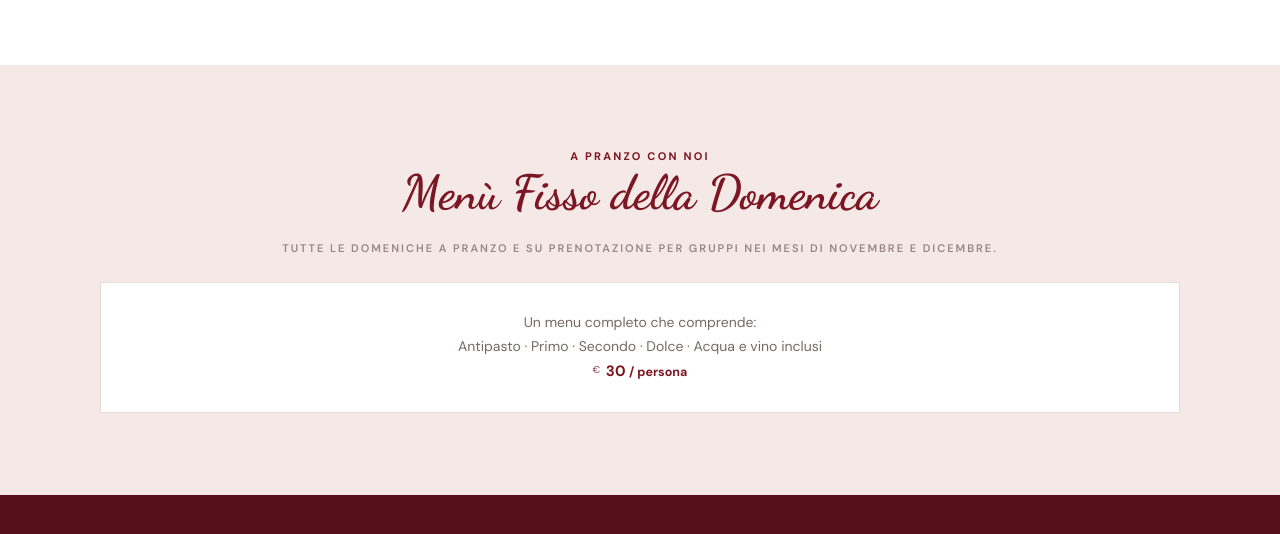
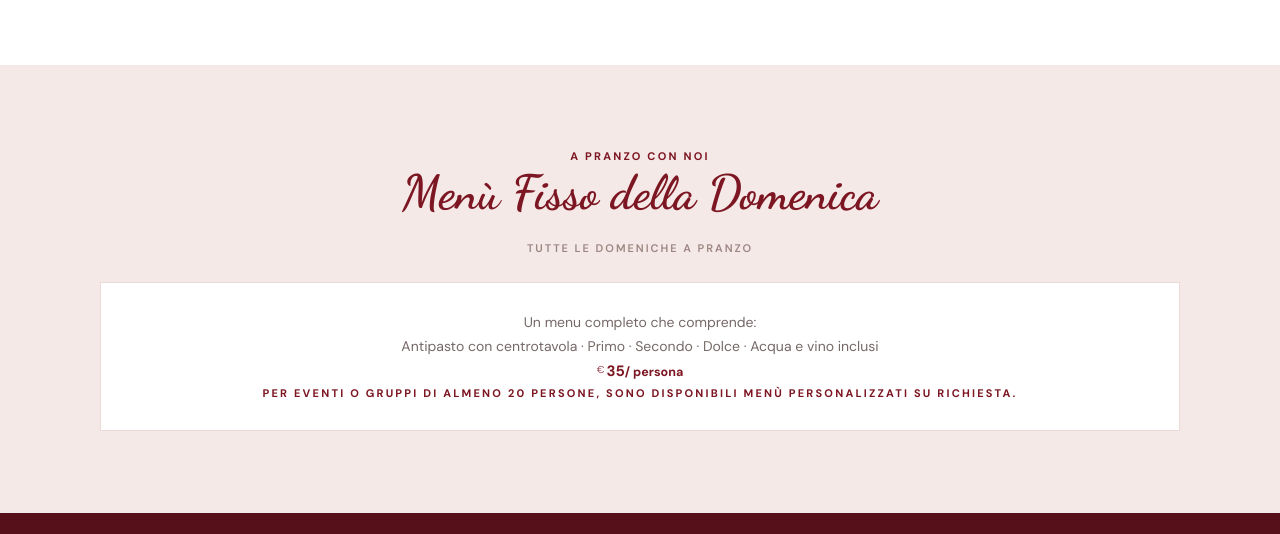
Before and after one commit to marottasabrina/allanticatrattoria, a plain HTML site: page menu.html in a window 1280 px wide. Shown: the part 3341-3875 px from the top of the page. Drawn offline with Linux system fonts and the light colour scheme.

Commit message:
Aggiornato menù fisso prezzo

```diff
--- a/menu.html
+++ b/menu.html
@@ -358,15 +358,15 @@
     <div class="container">
       <div class="smallcaps">A Pranzo con noi</div>
       <h2>Men&ugrave; Fisso della Domenica</h2>
-      <div class="menu-subtitle">Tutte le domeniche a pranzo e su prenotazione per gruppi nei mesi di Novembre e Dicembre.</div><div>
+      <div class="menu-subtitle">Tutte le domeniche a pranzo</div><div>
         <article class="feature">
 
 
           <p>Un menu completo che comprende:</p>
-        <p>Antipasto · Primo · Secondo · Dolce · Acqua e vino inclusi</p><span class="menu-price">
-    <span class="currency">€</span> 30
-    <small>/ persona</small>
-  </span></article>
+        <p>Antipasto con centrotavola · Primo · Secondo · Dolce · Acqua e vino inclusi</p><span class="menu-price">
+    <span class="currency">€</span>35<small>/ persona</small></span>
+		<div class="smallcaps">Per eventi o gruppi di almeno 20 persone, sono disponibili men&ugrave; personalizzati su richiesta.</div>
+		</article>
 
 
       </div>
```
